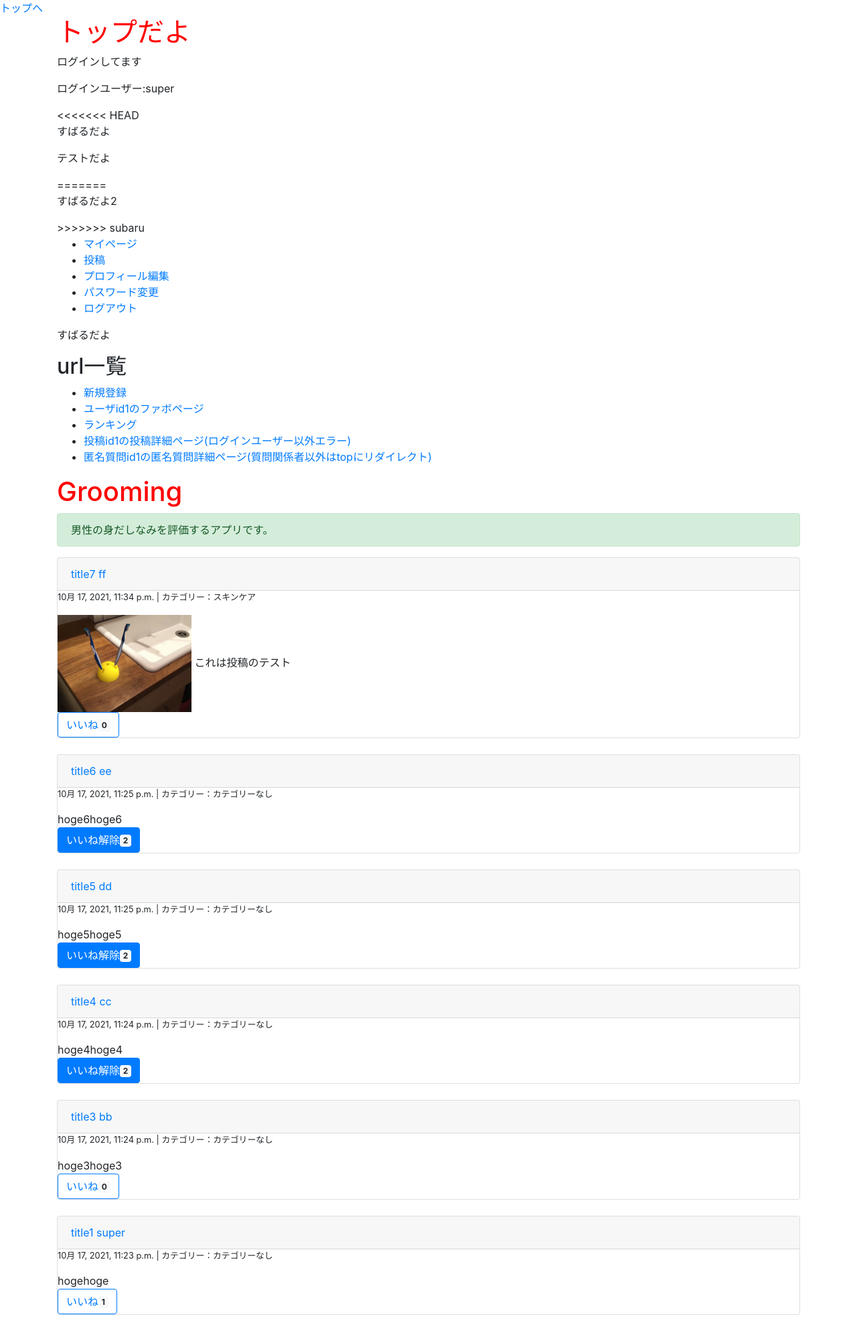
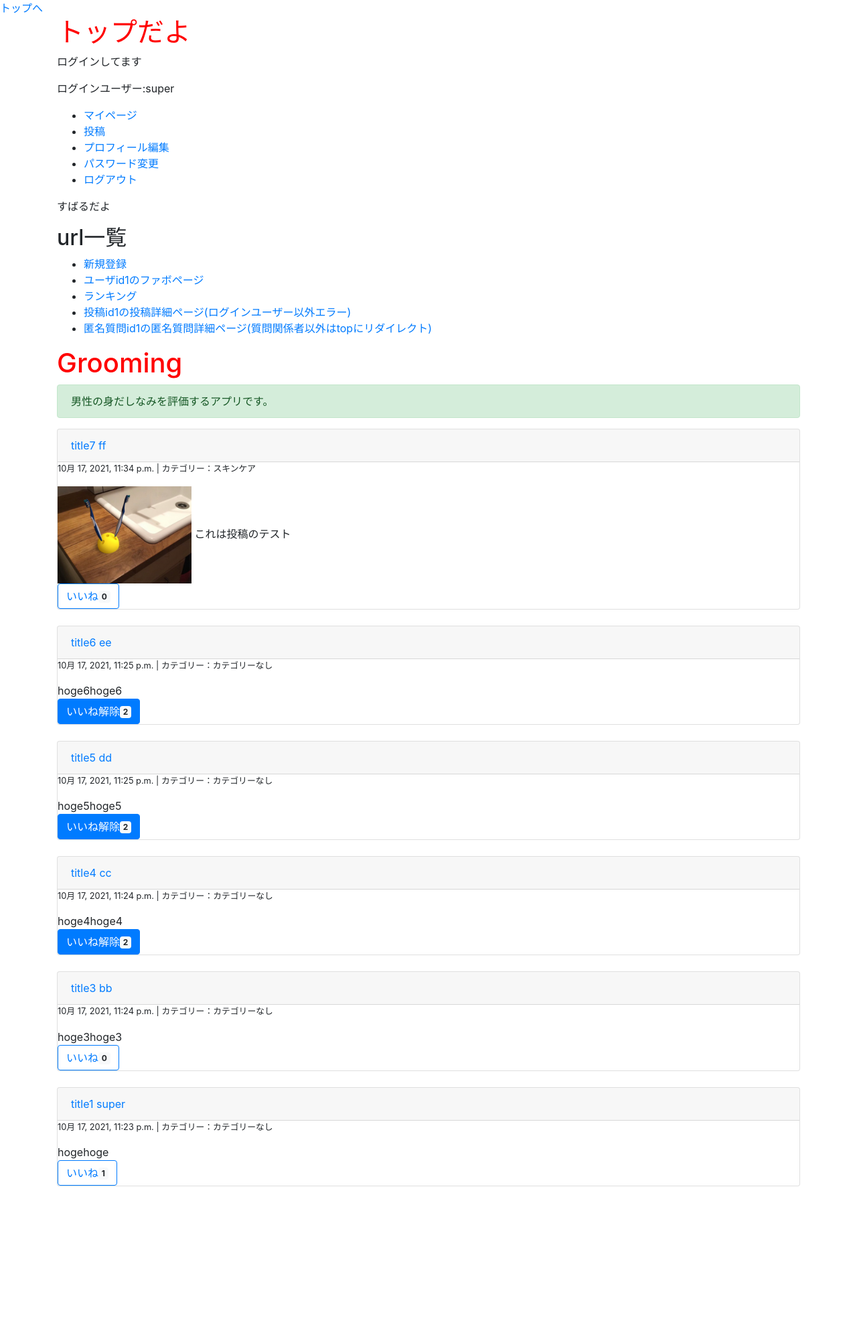
Before and after one commit to 1f101802780/MensNotion, a Django app: page / in a window 1280 px wide. Shown: the whole page at 67% size. After the commit the page ends 1771 px from the top, so only its background shows below. Run offline with Django 3.2, Linux system fonts and the light colour scheme; a user stored in the database is signed in; data comes from the database, SQL or seed files in the repository; some libraries are stand-ins or nearby versions.

Commit message:
もどす

```diff
--- a/groomings/templates/groomings/top.html
+++ b/groomings/templates/groomings/top.html
@@ -7,12 +7,6 @@
 {% if user.is_authenticated %}
   <p>ログインしてます</p>
   <p>ログインユーザー:{{ request.user.username }}</p>
-<<<<<<< HEAD
-  <p>すばるだよ</p>
-  <p>テストだよ</p>
-=======
-  <p>すばるだよ2</p>
->>>>>>> subaru
   <ul>
     <li><a href="{% url 'groomings:user' request.user.id %}">マイページ</a></li>
     <li><a href="{% url 'groomings:create_post' %}">投稿</a></li>
```
